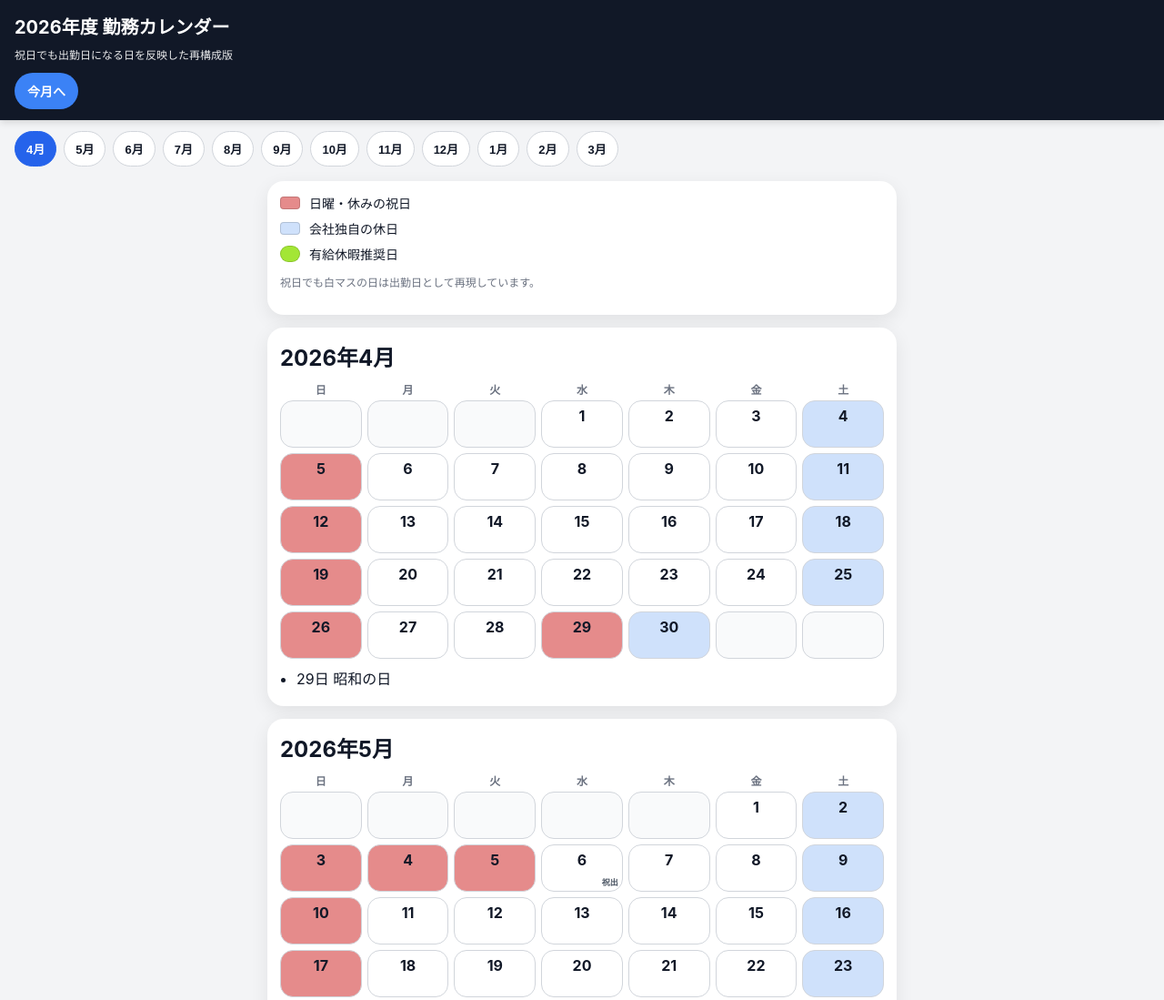
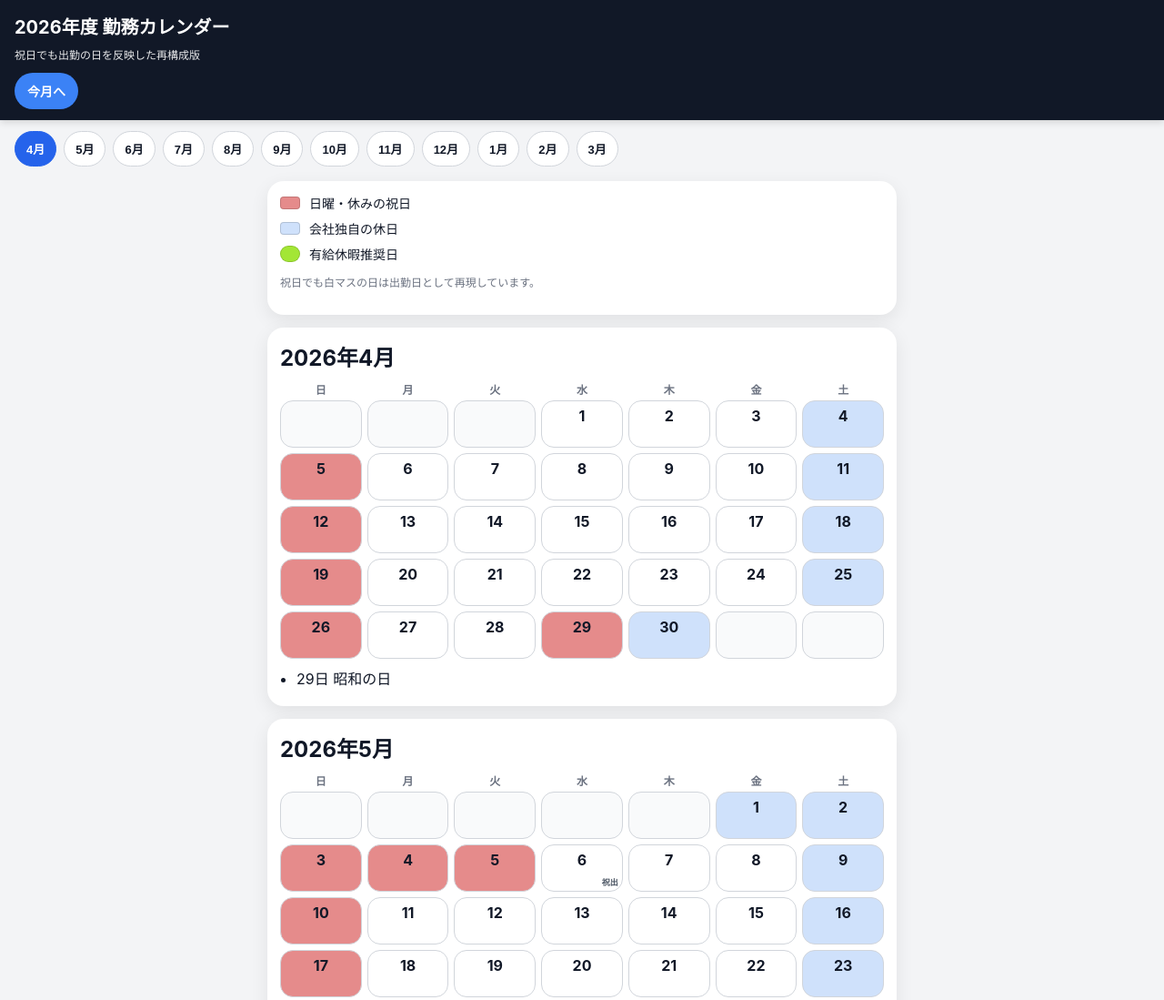
Before and after one commit to rio-eng422/work-calendar, a plain HTML site: page index.html in a window 1280 px wide. Shown: the top 1099 px of the page at 91% size. Drawn offline with Linux system fonts and the light colour scheme.

Commit message:
Add files via upload

```diff
--- a/index.html
+++ b/index.html
@@ -57,7 +57,6 @@
       display:flex; justify-content:space-between; align-items:end; margin-bottom:10px;
     }
     .month-title h2{margin:0;font-size:24px}
-    .count{color:var(--muted);font-size:13px;font-weight:700}
     .weekdays,.grid{display:grid;grid-template-columns:repeat(7,1fr);gap:6px}
     .weekdays div{text-align:center;font-weight:700;font-size:12px;color:var(--muted);padding-bottom:4px}
     .day{
@@ -94,7 +93,7 @@
 <body>
 <header>
   <div class="title">2026年度 勤務カレンダー</div>
-  <div class="sub">祝日でも出勤日になる日を反映した再構成版</div>
+  <div class="sub">祝日でも出勤の日を反映した再構成版</div>
   <div class="toolbar">
     <button id="jumpToday" class="primary">今月へ</button>
   </div>
@@ -150,7 +149,7 @@ const recommended = new Set([
 
 const companyOff = new Set([
   "2026-04-04","2026-04-11","2026-04-18","2026-04-25","2026-04-30",
-  "2026-05-02","2026-05-09","2026-05-16","2026-05-23","2026-05-30",
+  "2026-05-01","2026-05-02","2026-05-09","2026-05-16","2026-05-23","2026-05-30",
   "2026-06-06","2026-06-13","2026-06-20","2026-06-27",
   "2026-07-04","2026-07-11","2026-07-18","2026-07-25",
   "2026-08-01","2026-08-08","2026-08-10","2026-08-12","2026-08-13","2026-08-14","2026-08-15","2026-08-22","2026-08-29",
@@ -158,7 +157,7 @@ const companyOff = new Set([
   "2026-10-03","2026-10-10","2026-10-17","2026-10-24","2026-10-31",
   "2026-11-07","2026-11-14","2026-11-21","2026-11-28",
   "2026-12-05","2026-12-12","2026-12-19","2026-12-26","2026-12-28","2026-12-29","2026-12-30","2026-12-31",
-  "2027-01-02","2027-01-03","2027-01-04","2027-01-05","2027-01-09","2027-01-16","2027-01-23","2027-01-30",
+  "2027-01-02","2027-01-04","2027-01-05","2027-01-09","2027-01-16","2027-01-23","2027-01-30",
   "2027-02-06","2027-02-13","2027-02-20","2027-02-27",
   "2027-03-06","2027-03-13","2027-03-20","2027-03-27"
 ]);
@@ -235,7 +234,6 @@ function render(){
     card.innerHTML = `
       <div class="month-title">
         <h2>${m.year}年${m.month}月</h2>
-        <div class="count"></div>
       </div>
       <div class="weekdays">${weekdayLabels.map(w => `<div>${w}</div>`).join("")}</div>
       <div class="grid">
```
